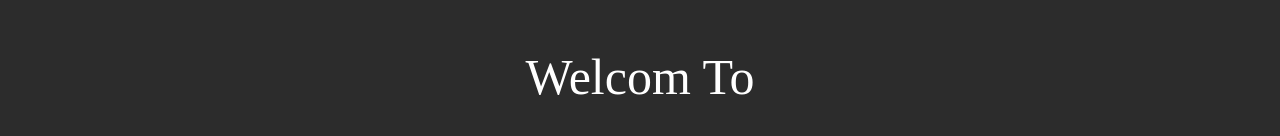
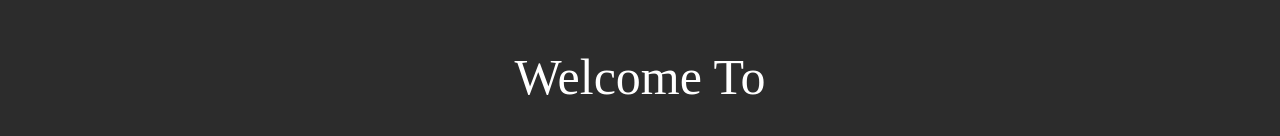
Before and after one commit to akashBhatiya/saamarpan, a website: page public/index.html in a window 1280 px wide. Shown: the top 136 px of the page. Drawn offline with Linux system fonts and the light colour scheme.

Commit message:
Update index.html

```diff
--- a/public/index.html
+++ b/public/index.html
@@ -13,7 +13,7 @@
 
         <section class="header">
             <div class="welcome-txt">
-                <p>Welcom To</p>
+                <p>Welcome To</p>
             </div>
             <div>
                 <img src="./assets/logo.png" alt="">
```
